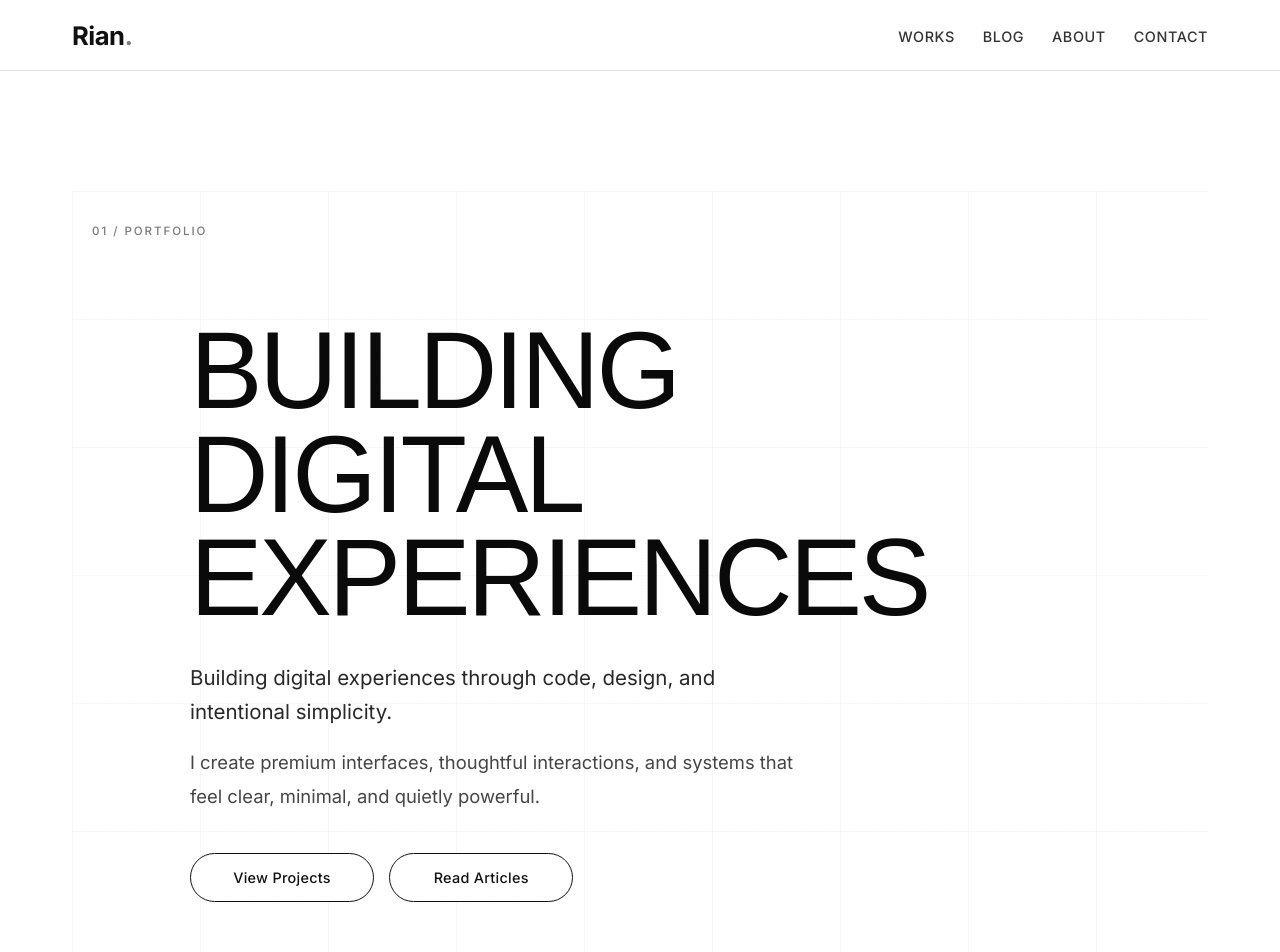
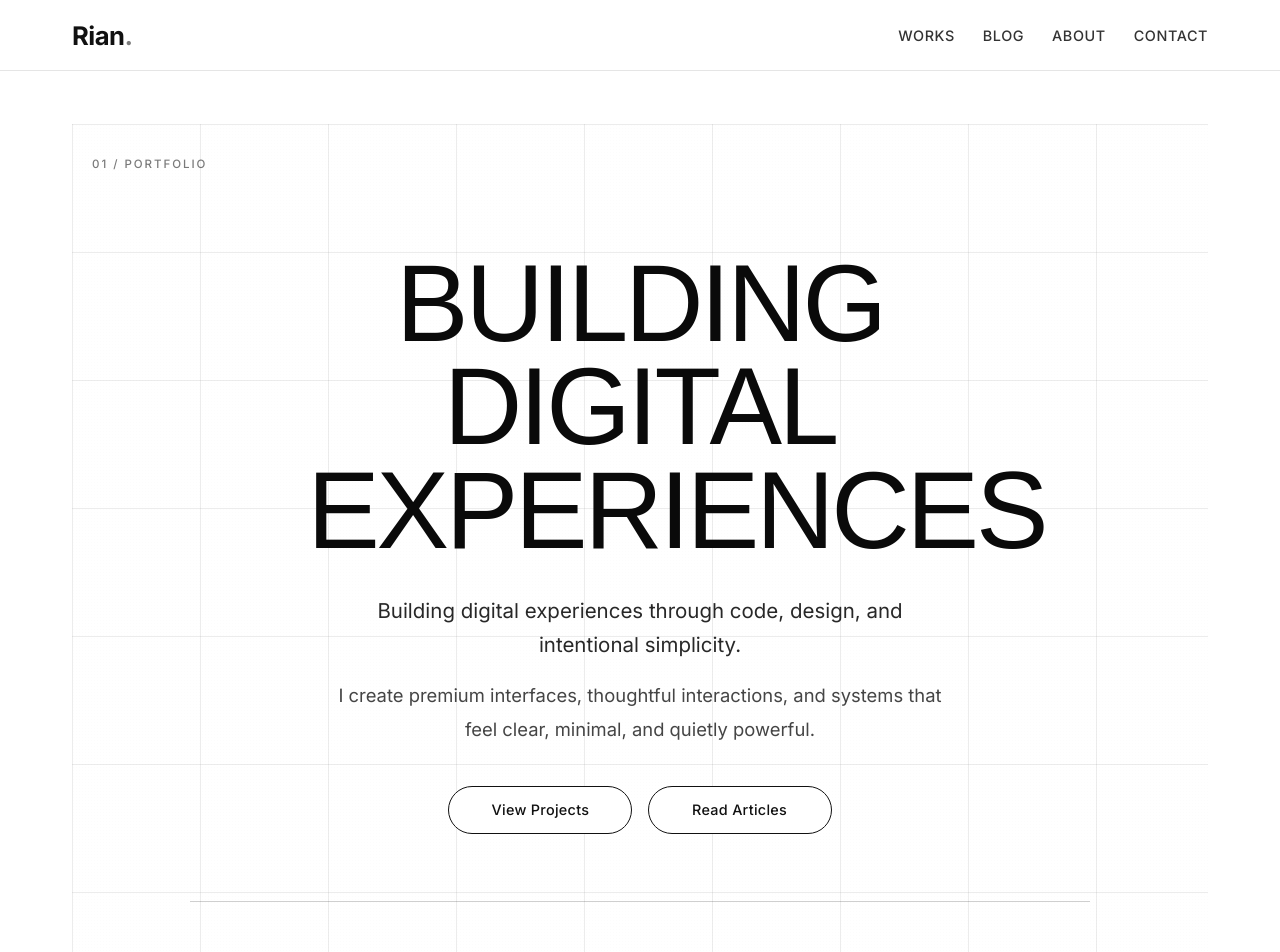
Before and after one commit to RianN9tProOfficial/vanguard-portfolio1, a Next.js app: page / in a window 1280 px wide. Shown: the top 952 px of the page. Built offline with nearby package versions, Linux system fonts and the light colour scheme; a web font is replaced by a local one.

Commit message:
Center hero layout and remove magnetic hover interactions

```diff
--- a/app/styles.css
+++ b/app/styles.css
@@ -31,15 +31,16 @@ a {
   flex-direction: column;
   max-width: 1200px;
   margin: 0 auto;
-  padding: 2rem 2rem 0;
+  padding: 6.75rem 2rem 0;
 }
 
 .navbar-wrap {
-  position: sticky;
+  position: fixed;
   top: 0;
+  left: 0;
   width: 100%;
   z-index: 30;
-  background: rgba(255, 255, 255, 0.94);
+  background: rgba(255, 255, 255, 0.95);
   backdrop-filter: blur(12px);
   border-bottom: 1px solid rgba(0, 0, 0, 0.1);
 }
@@ -80,9 +81,14 @@ a {
   letter-spacing: 0.04em;
   text-transform: uppercase;
   color: rgba(17, 17, 17, 0.86);
-  transition: color 220ms ease;
+  transition:
+    color 220ms ease,
+    opacity 220ms ease,
+    transform 220ms ease,
+    letter-spacing 220ms ease;
   position: relative;
   padding-bottom: 0.2rem;
+  display: inline-block;
 }
 
 .nav-link::after {
@@ -103,11 +109,16 @@ a {
   transform: scaleX(1);
 }
 
+.nav-link:hover,
+.nav-link:focus-visible {
+  opacity: 0.74;
+  transform: translateY(-1px);
+  letter-spacing: 0.06em;
+}
+
 .hero {
-  --grid-shift-x: 0px;
-  --grid-shift-y: 0px;
   position: relative;
-  margin-top: 5.5rem;
+  margin-top: 1rem;
   padding: 8rem 1.25rem 5.5rem;
   min-height: 76vh;
   overflow: hidden;
@@ -119,12 +130,10 @@ a {
   position: absolute;
   inset: 0;
   background-image:
-    linear-gradient(to right, rgba(17, 17, 17, 0.11) 1px, transparent 1px),
-    linear-gradient(to bottom, rgba(17, 17, 17, 0.11) 1px, transparent 1px);
+    linear-gradient(to right, rgba(17, 17, 17, 0.16) 1px, transparent 1px),
+    linear-gradient(to bottom, rgba(17, 17, 17, 0.16) 1px, transparent 1px);
   background-size: 128px 128px;
-  transform: translate3d(var(--grid-shift-x), var(--grid-shift-y), 0);
-  transition: transform 400ms cubic-bezier(0.2, 0.6, 0.2, 1);
-  opacity: 0.32;
+  opacity: 0.5;
   z-index: -2;
 }
 
@@ -143,7 +152,7 @@ a {
 .hero-inner {
   max-width: 900px;
   margin: 0 auto;
-  text-align: left;
+  text-align: center;
 }
 
 .hero-title {
@@ -153,12 +162,13 @@ a {
   line-height: 0.95;
   letter-spacing: -0.03em;
   max-width: 11ch;
+  margin-inline: auto;
   color: #0a0a0a;
   animation: hero-reveal 1s cubic-bezier(0.22, 1, 0.36, 1) both;
 }
 
 .hero-subheading {
-  margin: 2rem 0 0;
+  margin: 2rem auto 0;
   max-width: 620px;
   font-family: var(--font-inter), sans-serif;
   font-size: clamp(1.05rem, 1.8vw, 1.28rem);
@@ -168,7 +178,7 @@ a {
 }
 
 .hero-description {
-  margin: 1rem 0 0;
+  margin: 1rem auto 0;
   max-width: 620px;
   font-family: var(--font-inter), sans-serif;
   font-size: clamp(1rem, 1.6vw, 1.15rem);
@@ -180,7 +190,7 @@ a {
 .hero-actions {
   margin-top: 2.5rem;
   display: flex;
-  justify-content: flex-start;
+  justify-content: center;
   align-items: center;
   gap: 0.95rem;
   animation: hero-reveal 1s cubic-bezier(0.22, 1, 0.36, 1) 300ms both;
@@ -203,7 +213,7 @@ a {
   position: relative;
   overflow: hidden;
   transition:
-    transform 240ms cubic-bezier(0.16, 1, 0.3, 1),
+    transform 200ms ease,
     box-shadow 240ms ease,
     color 240ms ease;
 }
@@ -228,6 +238,7 @@ a {
 
 .btn:hover,
 .btn:focus-visible {
+  transform: translateY(-2px);
   box-shadow: 0 14px 24px -22px rgba(0, 0, 0, 0.5);
 }
 
@@ -309,7 +320,7 @@ a {
 
 @media (max-width: 720px) {
   .page-shell {
-    padding: 0 1rem;
+    padding: 6.1rem 1rem 0;
   }
 
   .navbar,
@@ -324,7 +335,7 @@ a {
   }
 
   .hero {
-    margin-top: 2.5rem;
+    margin-top: 1rem;
     padding: 6rem 0.2rem 4rem;
   }
 
--- a/components/Hero.tsx
+++ b/components/Hero.tsx
@@ -1,54 +1,6 @@
-'use client';
-
-import { useCallback, useRef, type MouseEvent } from 'react';
-
-const magneticStrength = 14;
-
 export default function Hero() {
-  const heroRef = useRef<HTMLElement | null>(null);
-
-  const handleParallax = useCallback((event: MouseEvent<HTMLElement>) => {
-    const element = heroRef.current;
-    if (!element) return;
-
-    const rect = element.getBoundingClientRect();
-    const x = (event.clientX - rect.left) / rect.width - 0.5;
-    const y = (event.clientY - rect.top) / rect.height - 0.5;
-
-    element.style.setProperty('--grid-shift-x', `${x * 24}px`);
-    element.style.setProperty('--grid-shift-y', `${y * 24}px`);
-  }, []);
-
-  const resetParallax = useCallback(() => {
-    const element = heroRef.current;
-    if (!element) return;
-
-    element.style.setProperty('--grid-shift-x', '0px');
-    element.style.setProperty('--grid-shift-y', '0px');
-  }, []);
-
-  const handleMagneticMove = useCallback((event: MouseEvent<HTMLAnchorElement>) => {
-    const target = event.currentTarget;
-    const rect = target.getBoundingClientRect();
-    const x = (event.clientX - rect.left) / rect.width - 0.5;
-    const y = (event.clientY - rect.top) / rect.height - 0.5;
-
-    target.style.transform = `translate(${x * magneticStrength}px, ${y * magneticStrength}px)`;
-  }, []);
-
-  const resetMagneticMove = useCallback((event: MouseEvent<HTMLAnchorElement>) => {
-    event.currentTarget.style.transform = 'translate(0px, 0px)';
-  }, []);
-
   return (
-    <section
-      className="hero"
-      id="work"
-      ref={heroRef}
-      onMouseMove={handleParallax}
-      onMouseLeave={resetParallax}
-      aria-labelledby="hero-title"
-    >
+    <section className="hero" id="work" aria-labelledby="hero-title">
       <span className="hero-label" aria-hidden="true">
         01 / PORTFOLIO
       </span>
@@ -68,20 +20,10 @@ export default function Hero() {
         </p>
 
         <div className="hero-actions">
-          <a
-            className="btn btn-secondary"
-            href="/#work"
-            onMouseMove={handleMagneticMove}
-            onMouseLeave={resetMagneticMove}
-          >
+          <a className="btn btn-secondary" href="/#work">
             View Projects
           </a>
-          <a
-            className="btn btn-secondary"
-            href="/blog"
-            onMouseMove={handleMagneticMove}
-            onMouseLeave={resetMagneticMove}
-          >
+          <a className="btn btn-secondary" href="/blog">
             Read Articles
           </a>
         </div>
```
